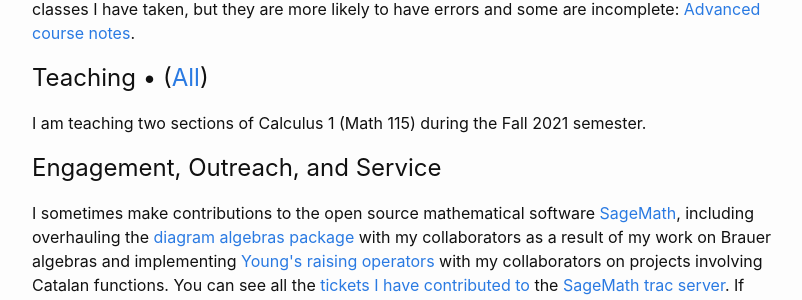
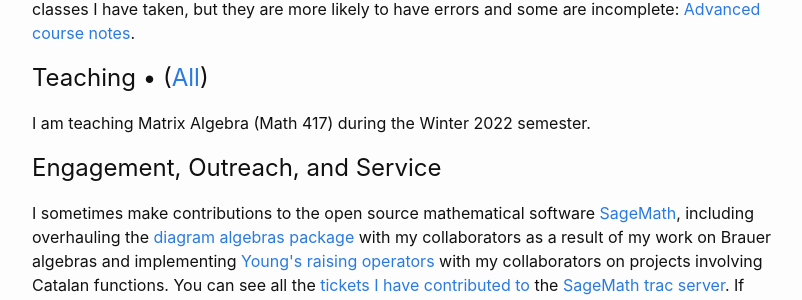
Before and after one commit to ghseeli/ghseeli.github.io, a Jekyll site: the page built from index.html, in a window 1280 px wide and 900 px high, scrolled down 1200 px. Shown: the part 147-447 px from the top of the window, without its empty margins (238-1040 px from the left). Built offline with Jekyll 4.4.1, drawn with Linux system fonts in a browser that asks for light colours; formulas are drawn with MathJax 3.

Commit message:
Updated homepage with teaching

```diff
--- a/index.html
+++ b/index.html
@@ -27,7 +27,7 @@ exclude: true
 		<p>Also, as a resource for my cohort of graduate students, but also for other learning graduate students, I worked with various collaborators on creating class notes for first and some second year PhD program courses. You can see them here: <a href="http://ghseeli.github.io/grad-school-notes">First year course notes</a>.</p>
 		<p>I also publicly post monographs I write for myself to clarify concepts and fill in details of books I read. You can see them here: <a href="http://ghseeli.github.io/grad-school-writings/monographs">Monographs</a>; I also have made select notes for more advanced classes I have taken, but they are more likely to have errors and some are incomplete: <a href="http://ghseeli.github.io/grad-school-writings/class-notes">Advanced course notes</a>.</p>
 	<h2>Teaching &bull; (<a href="https://ghseeli.github.io/teaching/teaching.html">All</a>)</h2>
-		<p>I am teaching two sections of Calculus 1 (Math 115) during the Fall 2021 semester.</p>
+		<p>I am teaching Matrix Algebra (Math 417) during the Winter 2022 semester.</p>
 	<h2>Engagement, Outreach, and Service</h2>
 		<p>I sometimes make contributions to the open source mathematical software <a href="https://www.sagemath.org/">SageMath</a>, including overhauling the <a href="https://doc.sagemath.org/html/en/reference/algebras/sage/combinat/diagram_algebras.html">diagram algebras package</a> with my collaborators as a result of my work on Brauer algebras and implementing <a href="https://doc.sagemath.org/html/en/reference/combinat/sage/combinat/partition_shifting_algebras.html">Young's raising operators</a> with my collaborators on projects involving Catalan functions. You can see all the <a href="https://trac.sagemath.org/search?q=ghseeli&noquickjump=1&ticket=on">tickets I have contributed to</a> the <a href="https://trac.sagemath.org/">SageMath trac server</a>. If you are interested in contributing code to Sage, check out <a href="sage/sage_checklist">my development checklist</a> and feel free to contact me if you have questions!</p>
 		<p>I am co-organizing a <a href="https://sites.google.com/view/sunita-chepuri/learning-seminar">learning seminar in algebraic combinatorics</a> at UM. </p>
```
